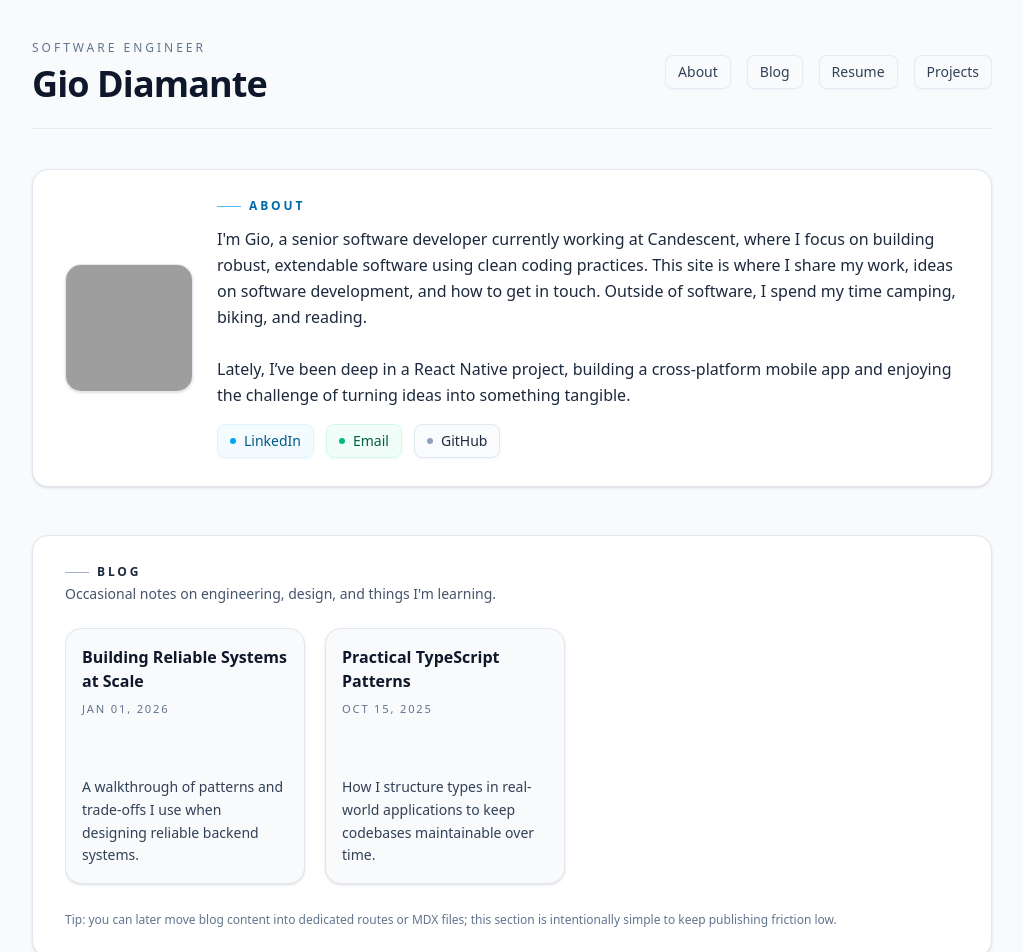
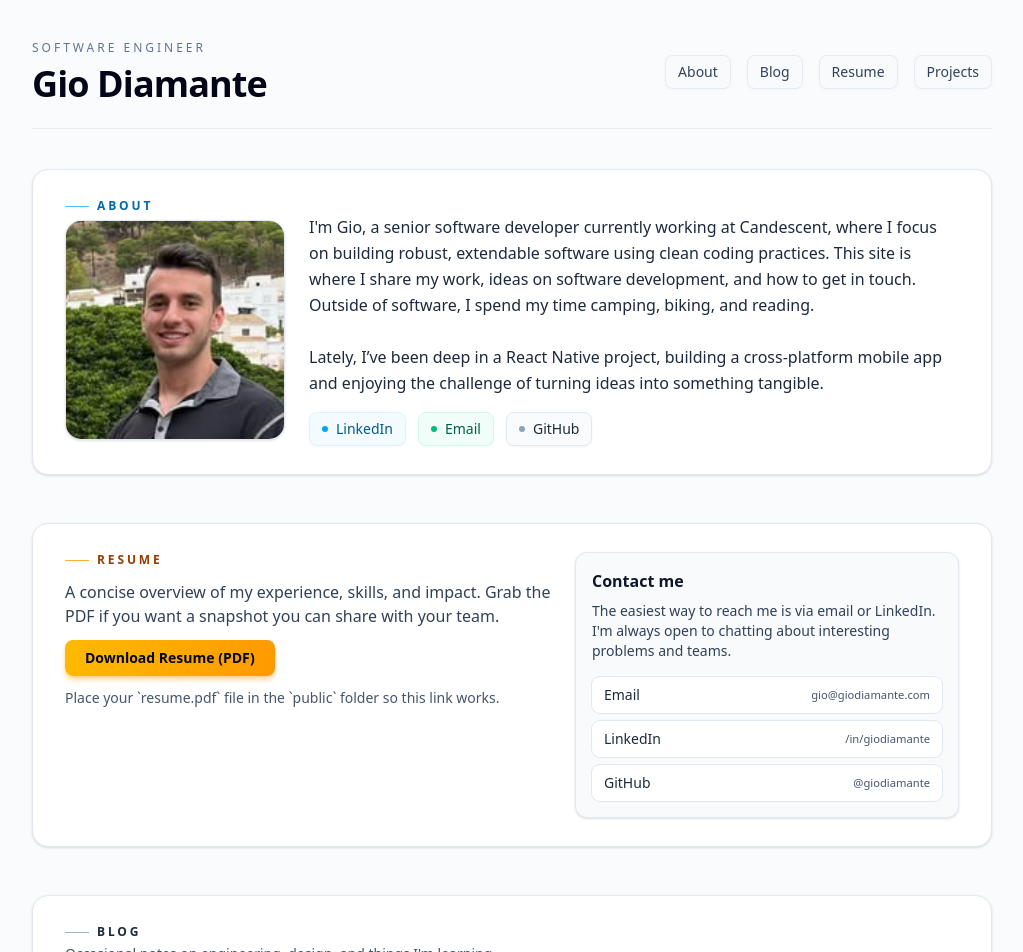
Before and after one commit to GDiamante/gdiamante.github.io, a Next.js app: page / in a window 1280 px wide. Shown: the top 952 px of the page, without its empty margins (128-1151 px from the left). Built offline with nearby package versions, Linux system fonts and the light colour scheme; grey boxes are pictures that could not be loaded.

Commit message:
Update About

```diff
--- a/app/_components/About.tsx
+++ b/app/_components/About.tsx
@@ -6,9 +6,13 @@ export default function About() {
             aria-labelledby="about-heading"
             className="rounded-2xl border border-slate-200 bg-white px-4 py-6 shadow-sm sm:px-6 sm:py-7 lg:px-8"
             >
-            <div className="flex flex-col gap-6 sm:flex-row sm:items-center">
+            <div className="flex items-center gap-2 text-xs font-semibold uppercase tracking-[0.24em] text-sky-700">
+                <span className="h-px w-6 bg-sky-500/70" />
+                <span id="about-heading">About</span>
+            </div>
+            <div className=" flex flex-col gap-6 sm:flex-row sm:items-center">
                 <div className="shrink-0">
-                <div className="relative h-28 w-28 overflow-hidden rounded-2xl border border-slate-200 bg-slate-50 shadow-sm sm:h-32 sm:w-32">
+                <div className="relative h-20 w-20 overflow-hidden rounded-2xl border border-slate-200 bg-slate-50 shadow-sm sm:h-55 sm:w-55">
                     {/* Replace /profile.jpg with your own image in /public */}
                     <img
                     src="/profile.jpg"
@@ -18,10 +22,6 @@ export default function About() {
                 </div>
                 </div>
                 <div className="space-y-3">
-                <div className="flex items-center gap-2 text-xs font-semibold uppercase tracking-[0.24em] text-sky-700">
-                    <span className="h-px w-6 bg-sky-500/70" />
-                    <span id="about-heading">About</span>
-                </div>
                 <p className="text-sm leading-relaxed text-slate-800 sm:text-base">
                 I&apos;m Gio, a senior software developer currently
                 working at Candescent, where I focus on building robust, extendable software
@@ -35,7 +35,7 @@ export default function About() {
                 </p>
                 <div className="flex flex-wrap gap-3 pt-1 text-xs sm:text-sm">
                     <a
-                    href="https://www.linkedin.com/in/giodiamante"
+                    href="https://www.linkedin.com/in/gdiamante"
                     target="_blank"
                     rel="noreferrer"
                     className="inline-flex items-center gap-2 rounded-lg border border-sky-100 bg-sky-50/70 px-3 py-1.5 text-sky-800 shadow-sm shadow-sky-50/80 transition hover:border-sky-300 hover:bg-white hover:text-sky-900"
@@ -44,14 +44,14 @@ export default function About() {
                     LinkedIn
                     </a>
                     <a
-                    href="mailto:gio@giodiamante.com"
+                    href="mailto:gio@gdiamante.com"
                     className="inline-flex items-center gap-2 rounded-lg border border-emerald-100 bg-emerald-50/70 px-3 py-1.5 text-emerald-800 shadow-sm shadow-emerald-50/80 transition hover:border-emerald-300 hover:bg-white hover:text-emerald-900"
                     >
                     <span className="h-1.5 w-1.5 rounded-full bg-emerald-500" />
                     Email
                     </a>
                     <a
-                    href="https://github.com/giodiamante"
+                    href="https://github.com/gdiamante"
                     target="_blank"
                     rel="noreferrer"
                     className="inline-flex items-center gap-2 rounded-lg border border-slate-200 bg-slate-50/80 px-3 py-1.5 text-slate-800 shadow-sm shadow-slate-100/80 transition hover:border-slate-400 hover:bg-white hover:text-slate-950"
--- a/app/_components/Blog.tsx
+++ b/app/_components/Blog.tsx
@@ -86,12 +86,6 @@ export default function Blog() {
                 </div>
                 </div>
             )}
-
-            <p className="mt-4 text-[0.7rem] text-slate-500 sm:mt-5 sm:text-xs">
-                Tip: you can later move blog content into dedicated routes or MDX
-                files; this section is intentionally simple to keep publishing
-                friction low.
-            </p>
             </section>
     );
 }
--- a/app/globals.css
+++ b/app/globals.css
@@ -1,7 +1,7 @@
 @import "tailwindcss";
 
 :root {
-  --background: #f8fafc; /* light slate */
+  --background: #f9fbfc; /* light slate */
   --foreground: #020617; /* very dark slate */
 }
 
--- a/app/layout.tsx
+++ b/app/layout.tsx
@@ -50,7 +50,7 @@ export default function RootLayout({
   return (
     <html lang="en">
       <body
-        className={`${geistSans.variable} ${geistMono.variable} antialiased bg-slate-50 text-slate-900`}
+        className={`${geistSans.variable} ${geistMono.variable} antialiased`}
       >
         {children}
       </body>
--- a/app/page.tsx
+++ b/app/page.tsx
@@ -5,7 +5,7 @@ import Projects from "./_components/Projects";
 
 export default function Home() {
   return (
-    <div className="min-h-screen bg-slate-50 text-slate-900">
+    <div className="min-h-screen">
       <div className="mx-auto flex min-h-screen max-w-5xl flex-col px-4 pb-16 pt-8 sm:px-6 lg:px-8 lg:pt-10">
         <header className="mb-10 flex flex-col gap-6 border-b border-slate-200/80 pb-6 sm:flex-row sm:items-center sm:justify-between">
           <div>
@@ -56,8 +56,8 @@ export default function Home() {
 
         <main className="flex flex-1 flex-col gap-10 sm:gap-12">
           <About />
+          <Resume />
           <Blog />
-          <Resume />
           <Projects />
         </main>
       </div>
```
Also changed, not shown: public/profile.jpg (added), 1 other file (tests, documents, lock files or other folders).
